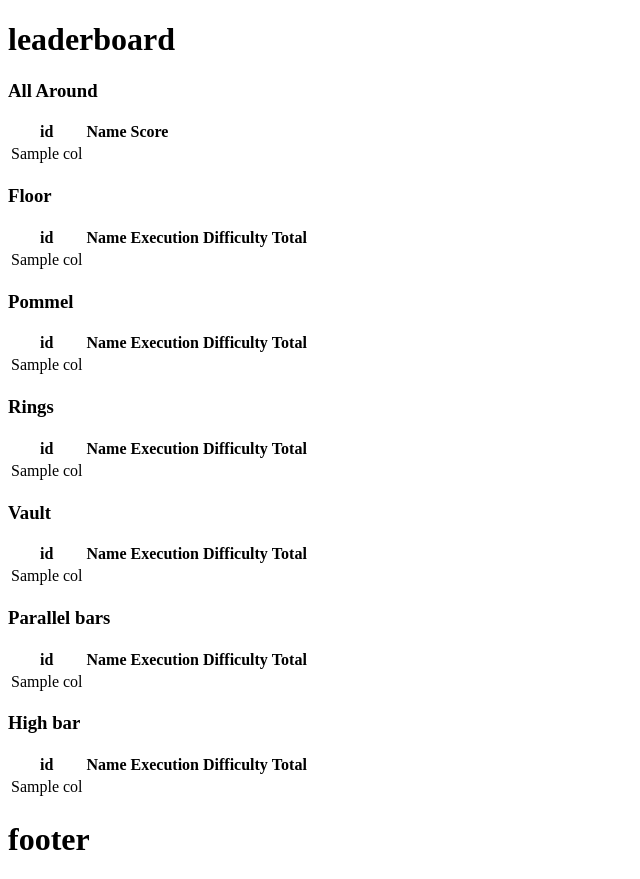
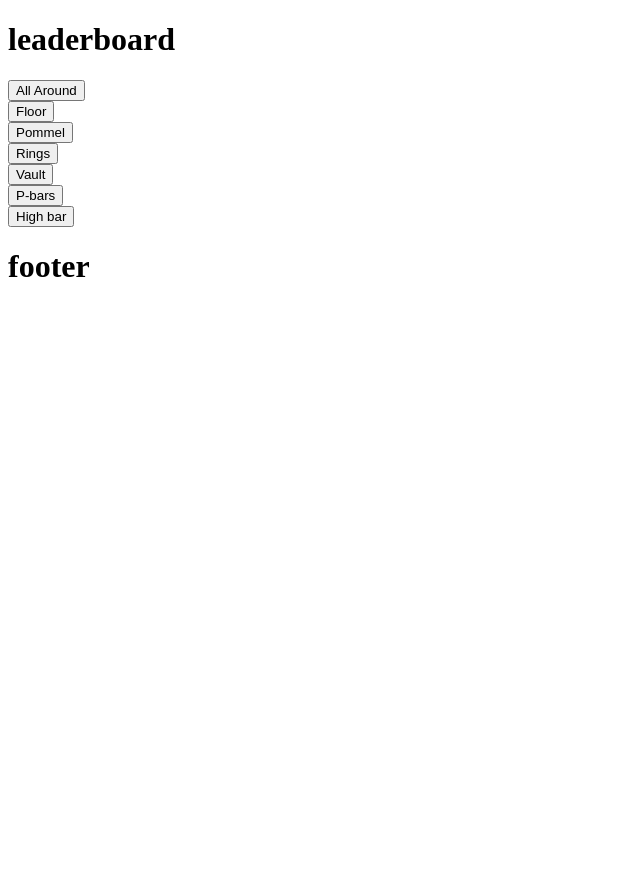
Before and after one commit to Adamlim21181/STAGS, a Flask app: template templates/leaderboard.html in a window 1280 px wide. Shown: the part 170-1049 px from the top of the page, without its empty margins (0-640 px from the left). After the commit the page ends 447 px from the top, so only its background shows below. Run offline with Flask 3, Linux system fonts and the light colour scheme; the template is opened without the code that fills it: most values are stand-ins (such as "Sample title", 1, 10 or a date in 2020).

Commit message:
Created drop downs to view the leaderboard scores, used java

```diff
--- a/static/style.css
+++ b/static/style.css
@@ -0,0 +1,12 @@
+
+.dropdown-content {
+    display: none;
+    position: absolute;
+    background-color: #f1f1f1;
+    min-width: 160px;
+    overflow: auto;
+    box-shadow: 0px 8px 16px 0px rgba(0,0,0,0.2);
+    z-index: 1;
+  }
+
+  .show {display: block;}
--- a/templates/leaderboard.html
+++ b/templates/leaderboard.html
@@ -7,7 +7,9 @@
 <h1>leaderboard</h1>
 
 <!--Table to display the all around leaderboard-->
-<h3>All Around</h3>
+<div class = "dropdown">
+    <button onclick = "alldrp()">All Around</button>
+    <div id="allaround" class = "dropdown-content">
         <table>
             <tr>
                 <th>id</th>
@@ -22,9 +24,13 @@
             </tr>
             {% endfor %}
         </table>
+    </div>
+</div>
 
 <!--Table to display the floor leaderboard-->
-<h3>Floor</h3>
+<div class = "dropdown">
+    <button onclick = "floordrp()">Floor</button>
+    <div id="floor" class = "dropdown-content">
         <table>
             <tr>
                 <th>id</th>
@@ -41,9 +47,13 @@
             </tr>
             {% endfor %}
         </table>
+    </div>
+</div>
 
 <!--Table to display the pommel leaderboard-->
-<h3>Pommel</h3>
+<div class = "dropdown">
+    <button onclick = "pommeldrp()">Pommel</button>
+    <div id="pommel" class = "dropdown-content">
         <table>
             <tr>
                 <th>id</th>
@@ -60,9 +70,13 @@
             </tr>
             {% endfor %}
         </table>
+    </div>
+</div>
 
 <!--Table to display the rings leaderboard-->
-<h3>Rings</h3>
+<div class = "dropdown">
+    <button onclick = "ringsdrp()">Rings</button>
+    <div id="rings" class = "dropdown-content">
         <table>
             <tr>
                 <th>id</th>
@@ -79,9 +93,13 @@
             </tr>
             {% endfor %}
         </table>
+    </div>
+</div>
 
 <!--Table to display the vault leaderboard-->
-<h3>Vault</h3>
+<div class = "dropdown">
+    <button onclick = "vaultdrp()">Vault</button>
+    <div id="vault" class = "dropdown-content">
         <table>
             <tr>
                 <th>id</th>
@@ -98,9 +116,13 @@
             </tr>
             {% endfor %}
         </table>
+    </div>
+</div>
 
 <!--Table to display the Parallel bars leaderboard-->
-<h3>Parallel bars</h3>
+<div class = "dropdown">
+    <button onclick = "pbarsdrp()">P-bars</button>
+    <div id = "pbars" class = "dropdown-content">
         <table>
             <tr>
                 <th>id</th>
@@ -117,9 +139,13 @@
             </tr>
             {% endfor %}
         </table>
+    </div>
+</div>
 
 <!--Table to display the high bar leaderboard-->
-<h3>High bar</h3>
+<div class = "dropdown">
+    <button onclick = "highbardrp()">High bar</button>
+    <div id = "highbar" class = "dropdown-content">
         <table>
             <tr>
                 <th>id</th>
@@ -136,5 +162,38 @@
             </tr>
             {% endfor %}
         </table>
+    </div>
+</div>
+
+<script>
+/* When the button is clicked switch between hiding and showing the dropdown content */
+function alldrp() {
+    document.getElementById("allaround").classList.toggle("show");
+}
+
+function floordrp() {
+  document.getElementById("floor").classList.toggle("show");
+}
+
+function pommeldrp() {
+  document.getElementById("pommel").classList.toggle("show");
+}
+
+function ringsdrp() {
+  document.getElementById("rings").classList.toggle("show");
+}
+
+function vaultdrp() {
+  document.getElementById("vault").classList.toggle("show");
+}
+
+function pbarsdrp() {
+  document.getElementById("pbars").classList.toggle("show");
+}
+
+function highbardrp() {
+  document.getElementById("highbar").classList.toggle("show");
+}
+</script>
 
 {% endblock %}
```
Lines whose indentation alone changed are shown as unchanged.
